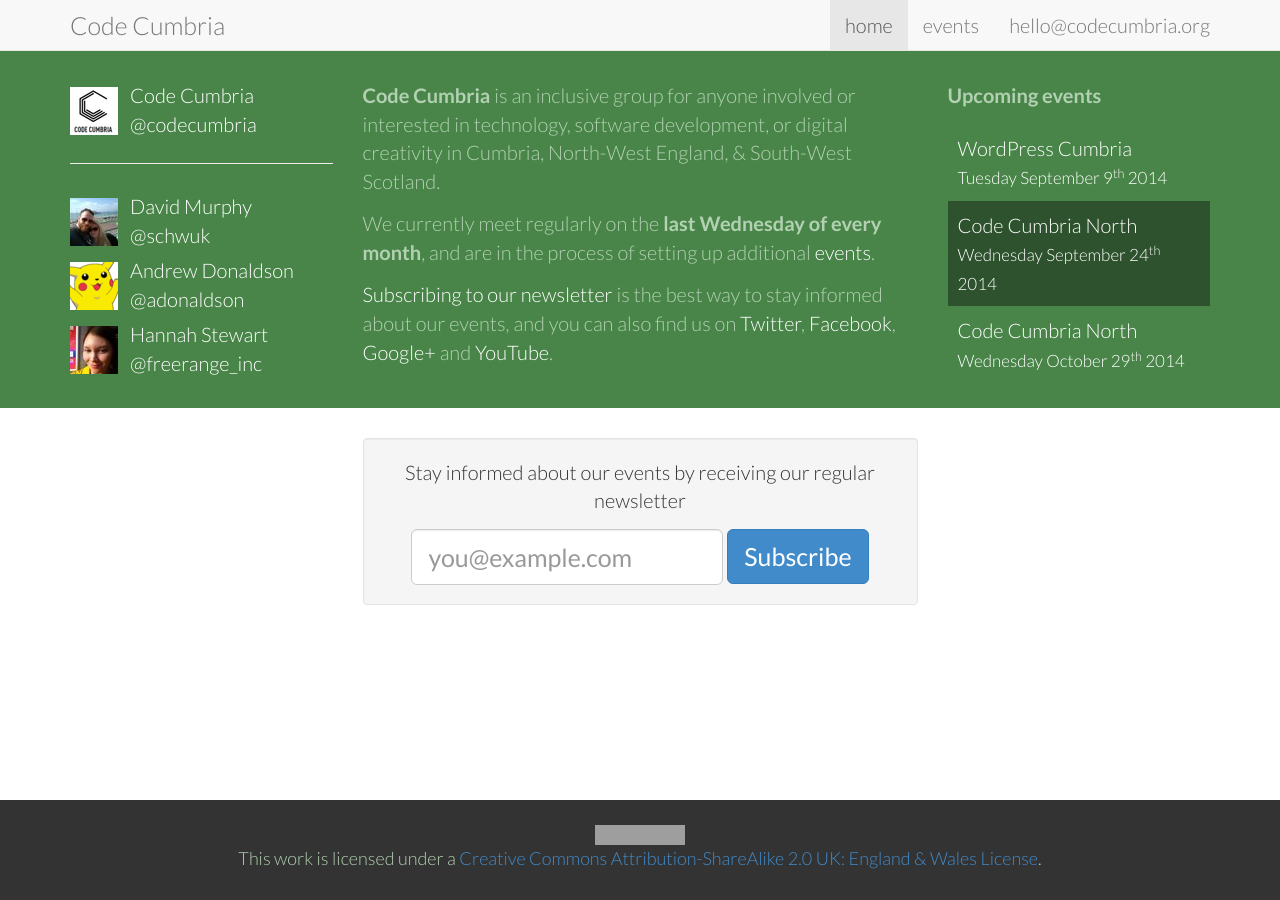
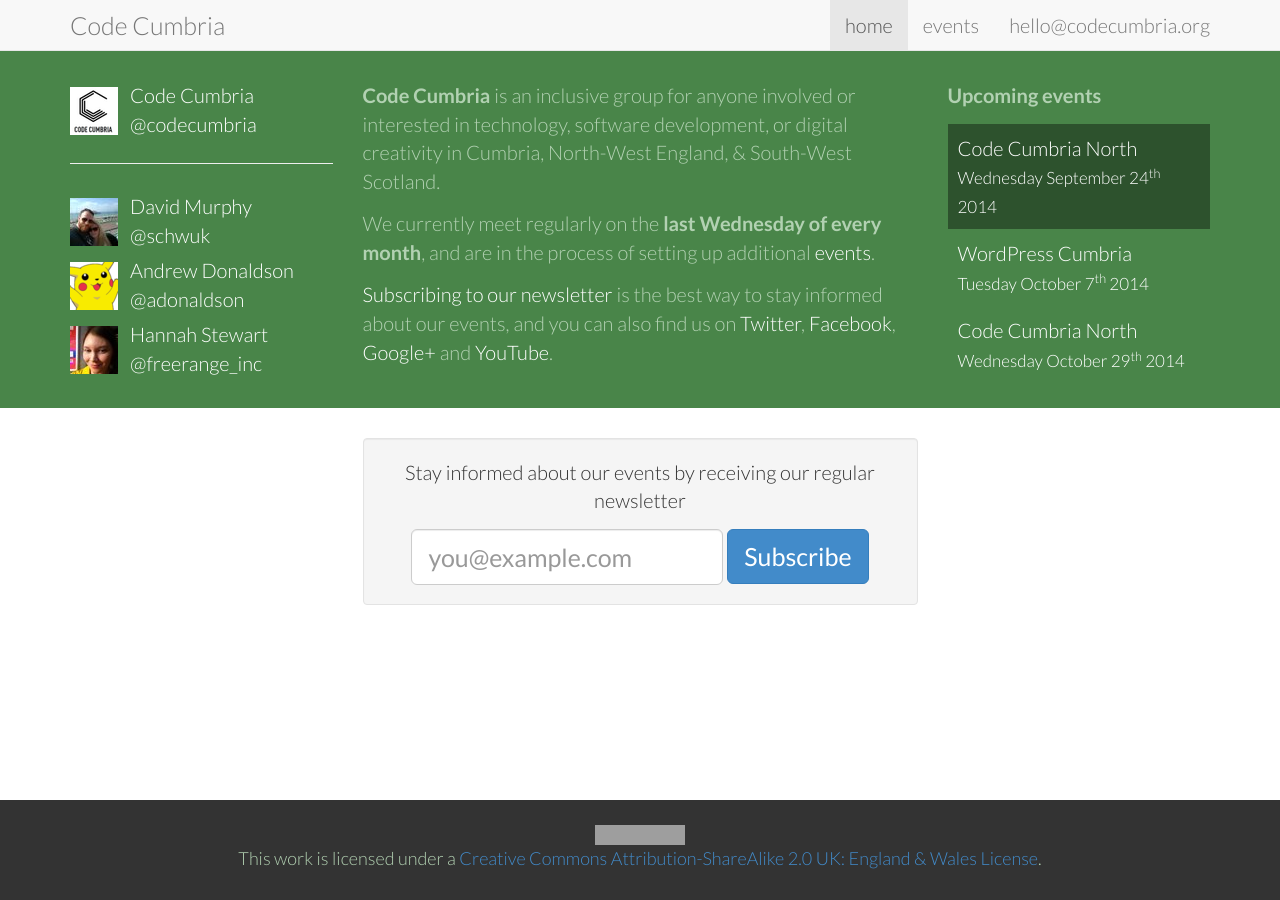
Before and after one commit to CodeCumbria/codecumbria.github.io, a Jekyll site: the page built from index.html, in a window 1280 px wide. Built offline with Jekyll 4.4.1, drawn with Linux system fonts in a browser that asks for light colours; Markdown is read by kramdown in place of the engine named in the settings; grey boxes are pictures that could not be loaded.

Commit message:
Updated WP Cumbria event.

```diff
--- a/index.html
+++ b/index.html
@@ -17,8 +17,8 @@ section: home
       <div class="col-md-3 col-md-push-3 events">
         <h2>Upcoming events</h2>
         <ul>
-          <a><li>WordPress Cumbria<br /><small>Tuesday September 9<sup>th</sup> 2014</small></li></a>
           <a href="/events/code_cumbria_north.html" title="View details of the Code Cumbria North event"><li class="next">Code Cumbria North<br /><small>Wednesday September 24<sup>th</sup> 2014</small></li></a>
+          <a><li>WordPress Cumbria<br /><small>Tuesday October 7<sup>th</sup> 2014</small></li></a>
           <a><li>Code Cumbria North<br /><small>Wednesday October 29<sup>th</sup> 2014</small></li></a>
         </ul>
       </div>
```
